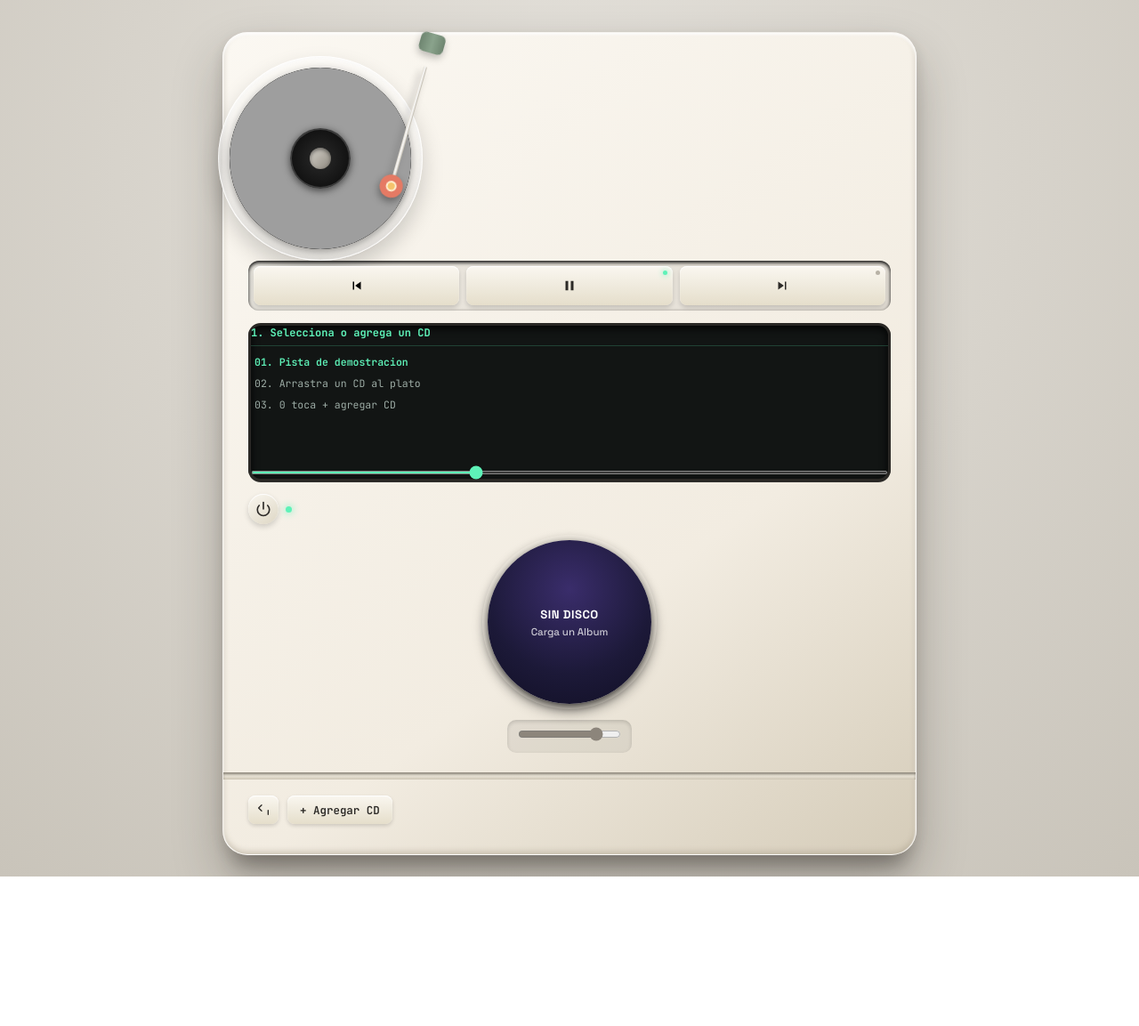
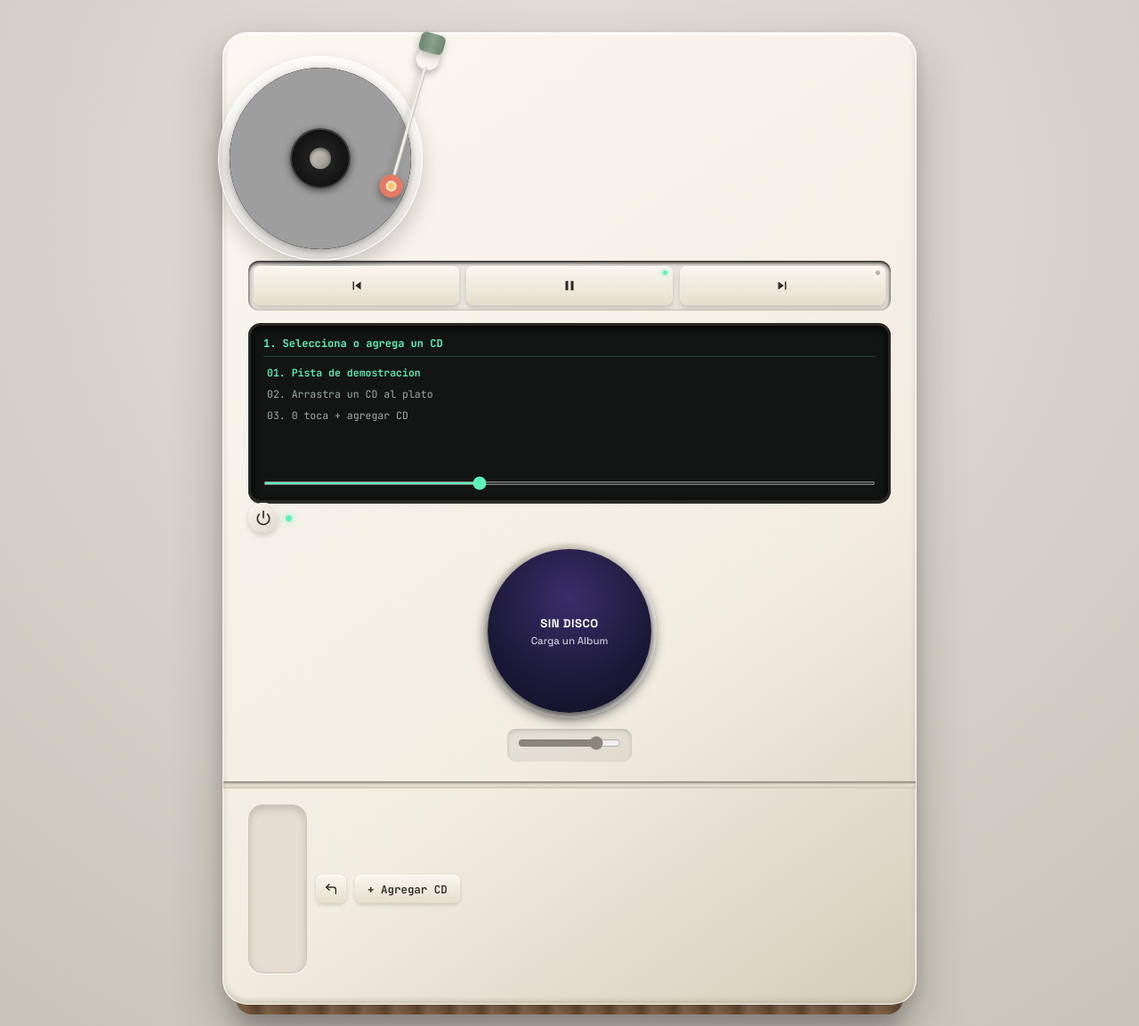
Before and after one commit to xGinleyB/CD-Player, a plain HTML site: page index.html in a window 1280 px wide. Shown: the whole page at 89% size. Before the commit the page ends 985 px from the top, so only its background shows below. Drawn offline with Linux system fonts and the light colour scheme; grey boxes are pictures that could not be loaded.

Commit message:
Typo corrections

```diff
--- a/index.html
+++ b/index.html
@@ -76,7 +76,7 @@
                         <!--Pequeño punto LED en la esquina del boton-->
                         <span class="LED"></span>
                         <!--Dibujo vectorial (SGV) del icono retroceder-->
-                        <svg viewBox="0 0 24 24" width="18" height="18" fill="currentColor0"><path d="M6 6h2v12H6zm3.5 6l8.5 6V6z"></svg>
+                        <svg viewBox="0 0 24 24" width="18" height="18" fill="currentColor"><path d="M6 6h2v12H6zm3.5 6l8.5 6V6z"></svg>
                     </button>
 
                     <!--Boton: Reproducir / Pausar-->
@@ -113,7 +113,7 @@
                         <input type="range" id="progressBar" min="0" max="100" value="35"/>
                     </div>
                 </div>
-
+            </div>
             <!--Zona Derecha: Encendido, pantalla circular y control de volumen-->
             <div class="right-console">
 
@@ -164,11 +164,12 @@
 
             <!--Barra de herramientas sobre la vitrina-->
             <div class="library-toolbar">
+                <div class="cd-vitrine" id="cdVitrine"></div>
                 <!--Boton cuadrado para alternar entre vista de cuadricula y vista de lista-->
                 <button class="hw-btn-small" id="toggleLayoutBtn" title="Cambiar vista">
                     <svg viewBox="0 0 24 24" width="16" heigh="16" fill="none" stroke="currentColor" stroke-width="2" stroke-linecap="round" stroke-linejoin="round">
                         <polyline points=" 9 14 4 9 9 4"></polyline>
-                        <path d="M20 20v-7a4 4 0 0 0-4H4"></path>
+                        <path d="M20 20v-7a4 4 0 0 0-4-4H4"></path>
                     </svg>
                 </button>
                 <!--Boton alargado para abrir el formulario de agregar un nuevo CD-->
--- a/style.css
+++ b/style.css
@@ -60,7 +60,7 @@ body {
 /*Pieza decortiva inferior de mandera*/
 .wood-base {
     position: absolute;     /*Se coloca libremente respecto al chasis*/
-    bottom: -12 px;         /*Sobresale 12 px por debajo de la carcasa crema*/
+    bottom: -12px;         /*Sobresale 12 px por debajo de la carcasa crema*/
     left: 14px;
     right: 14px;
     height: 18px;
@@ -72,7 +72,7 @@ body {
         var(--wood-dark) 24px,
         var(--wood-tone) 36px
     );
-    border-radius: 0 0 22px 22ox;   /*Redondea solo las esquinas inferiores*/
+    border-radius: 0 0 22px 22px;   /*Redondea solo las esquinas inferiores*/
     z-index: -1;                    /*Lo envia una capa por detras de la carcasa crema*/
     box-shadow: 0 12px 24px rgba(0, 0, 0, 0.3);
 }
@@ -131,7 +131,7 @@ body {
 /*Define los fotogramas de rotacion continua de 0 a 360 grados*/
 @keyframes spinDisc {
     from { transform:  rotate(0deg);}
-    to { transform: rotate(360deg)};
+    to { transform: rotate(360deg);}
 }
 
 /*Contenedor de la imagen de caratula*/
@@ -208,13 +208,14 @@ body {
 }
 
 /*Base circular metalica del pivote*/
-.tonearm-rod {
+.tonearm-pivot {
     position: absolute;
     top: 16px;
     left: 9px;
     width: 26px;
     height: 26px;
-    border-radius: radial-gradient(circle at 35% 35%, #ffffff, #a8a296);
+    border-radius: 50%;
+    background:(circle at 35% 35%, #ffffff, #a8a296);
     box-shadow: 0 4px 8px rgba(0, 0, 0, 0.3);
 }
 
@@ -291,8 +292,8 @@ body {
 }
 
 /*Efecto mecanico al precionar el boton*/
-.hw-btn.active {
-    transform: translate(2px);  /*Baja 2 pixeles*/
+.hw-btn:active {
+    transform: translateY(2px);  /*Baja 2 pixeles*/
     box-shadow: 0 1px 2px rgba(0, 0, 0, 0.15);
 }
 
@@ -317,7 +318,7 @@ body {
 .oled-screen {
     background: var(--oled-gb);
     border-radius: 14px;
-    padding: 12 px 14px;
+    padding: 12px 14px;
     color: #d8ece3;
     font-family: 'JetBrains Mono', monospace; /*Fuente estilo terminar/digital*/
     box-shadow:
@@ -442,7 +443,7 @@ body {
     height: 196px;
     border-radius: 50%;
     padding: 6px;
-    background: linear-gradient(145 deg, #dcd5c5, #ffffff);
+    background: linear-gradient(145deg, #dcd5c5, #ffffff);
     box-shadow: 0 6px 14px rgb(0, 0, 0, 0.16);
 }
 
```
